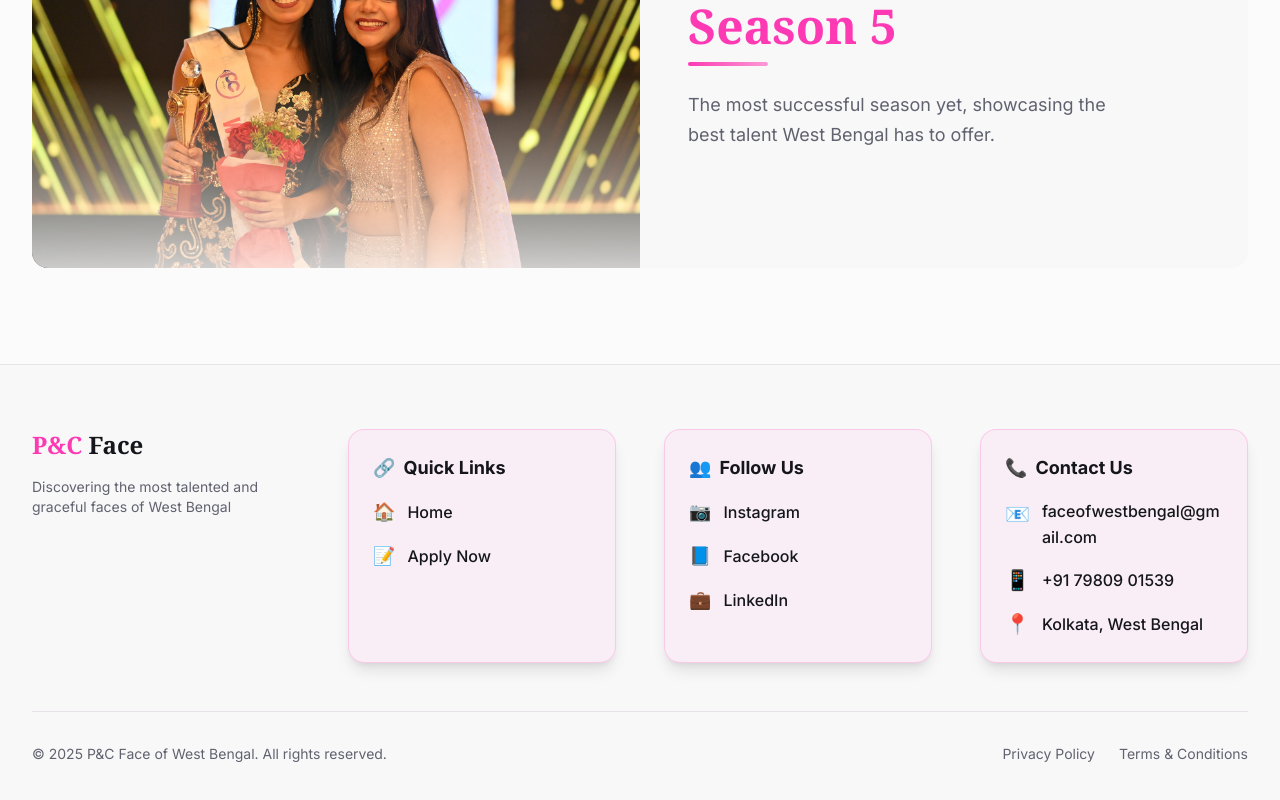
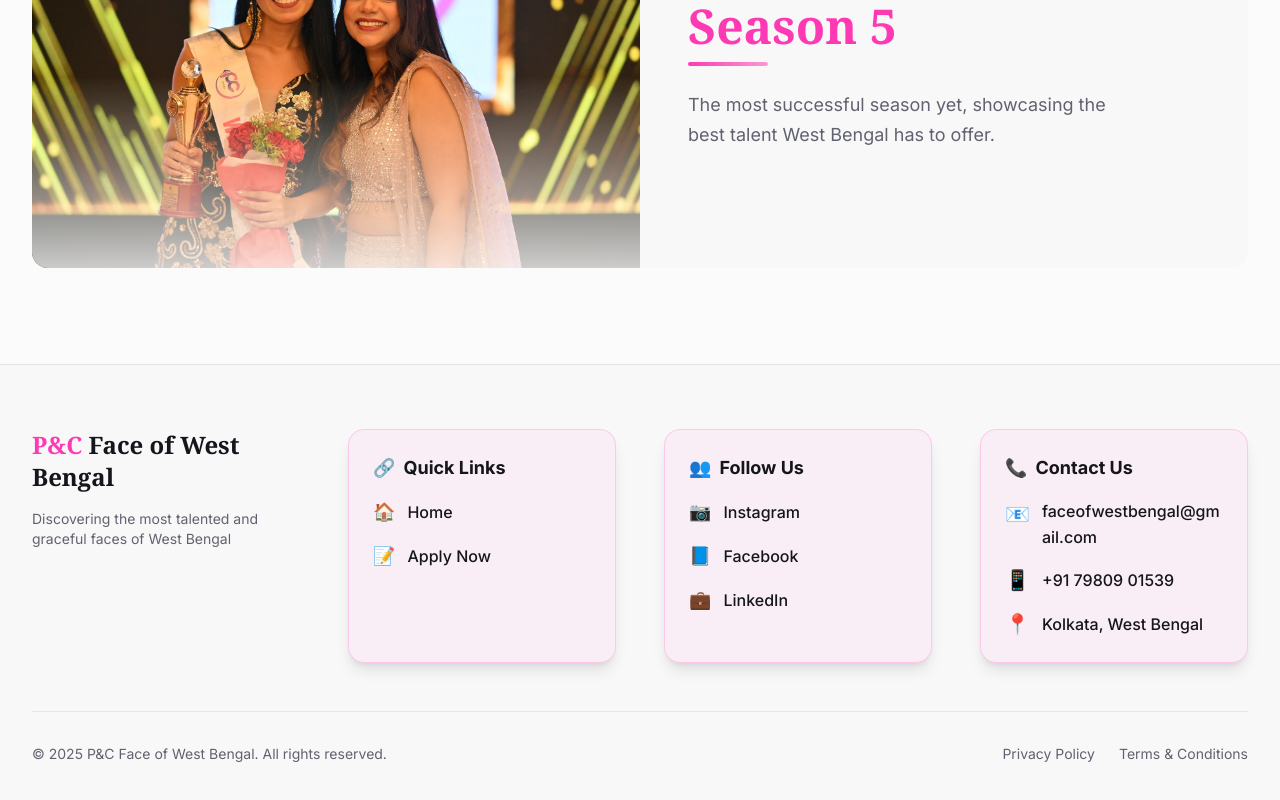
Before and after one commit to vedant40895/p_and_c_face_of_wb, a Next.js app: page / in a window 1280 px wide. Shown: the part 3039-3839 px from the top of the page. Built offline with nearby package versions, Linux system fonts and the light colour scheme.

Commit message:
feat(footer): update brand name to 'Face of West Bengal' for clarity

```diff
--- a/components/footer.tsx
+++ b/components/footer.tsx
@@ -8,7 +8,7 @@ export default function Footer() {
           {/* Brand */}
           <div className="space-y-4">
             <h3 className="text-2xl font-serif font-bold">
-              <span className="text-accent">P&C</span> <span className="text-foreground">Face</span>
+              <span className="text-accent">P&C</span> <span className="text-foreground">Face of West Bengal</span>
             </h3>
             <p className="text-sm text-muted-foreground">
               Discovering the most talented and graceful faces of West Bengal
```
